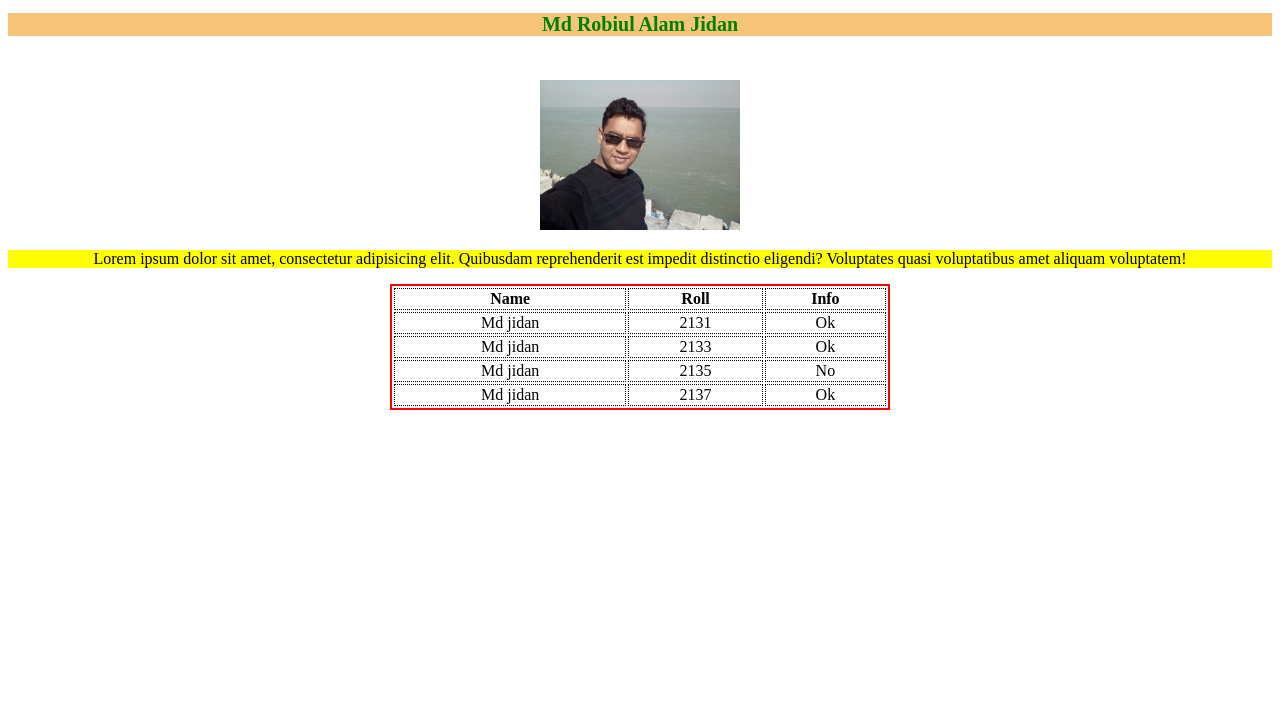
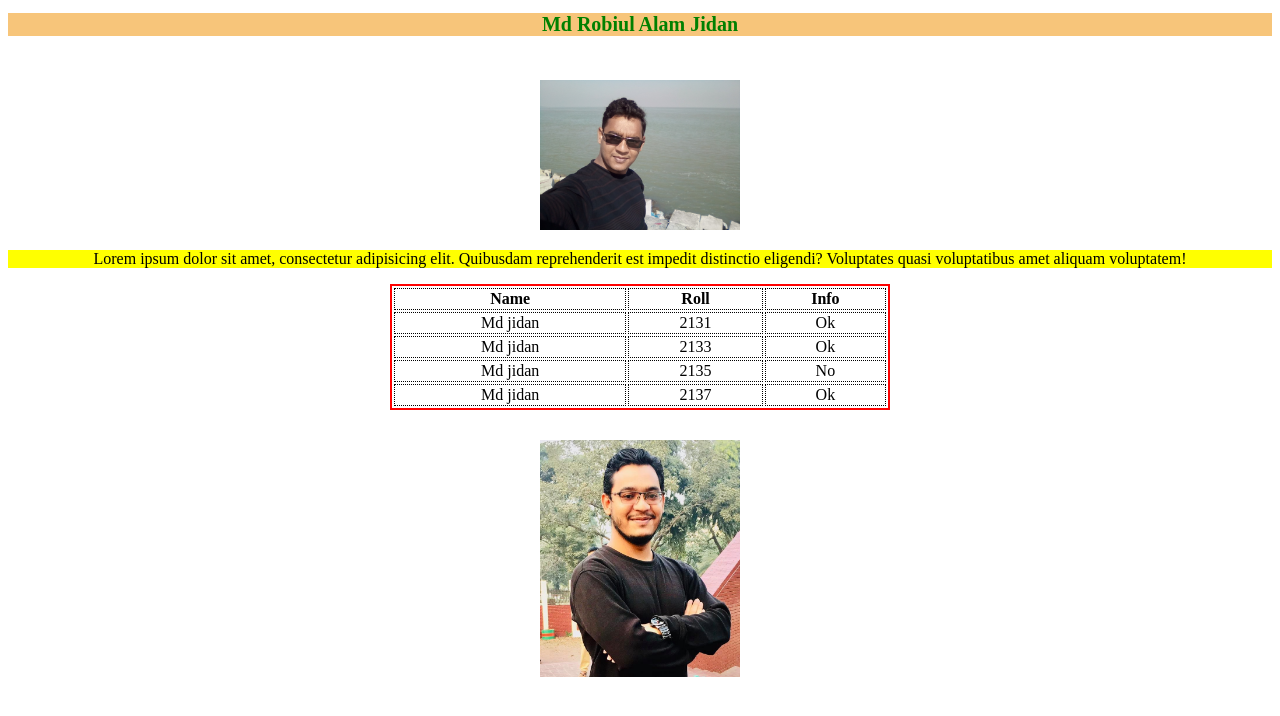
Before and after one commit to Jidan-alam/third-repo, a plain HTML site: page index.html in a window 1280 px wide. Drawn offline with Linux system fonts and the light colour scheme; the site is published under a folder, as on GitHub Pages, so addresses that start at the root find nothing.

Commit message:
img addded old

```diff
--- a/index.html
+++ b/index.html
@@ -39,6 +39,6 @@
                 <td>Ok</td>
             </tr>
         </table>
-        <img src="/141027388_738868220373201_1881817009736121021_n.jpg" alt=""></div>
+        <img src="141027388_738868220373201_1881817009736121021_n.jpg" alt=""></div>
 </body>
 </html>
```
